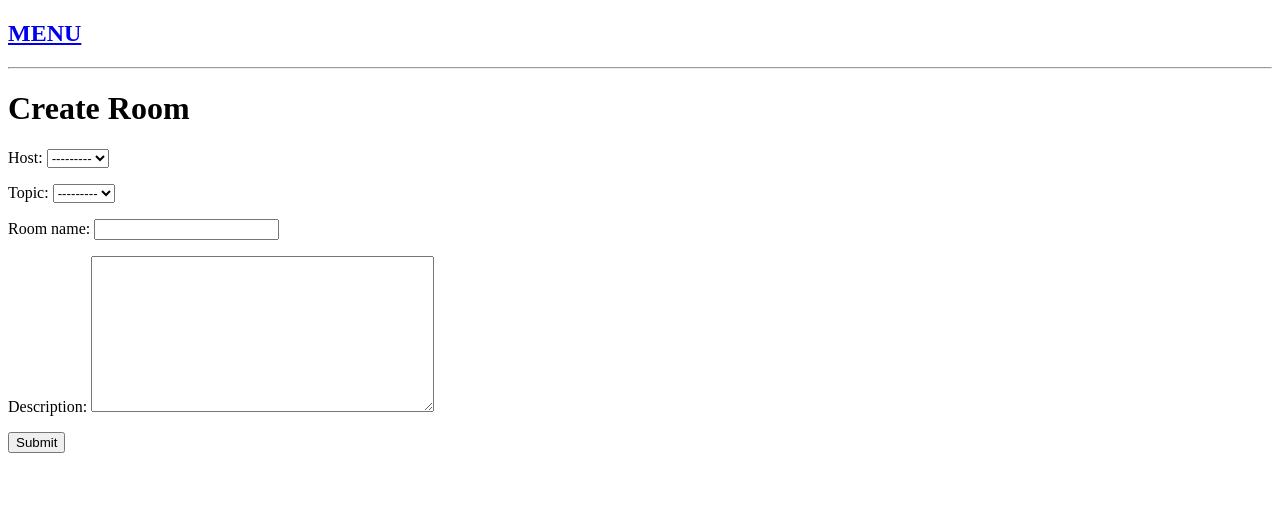
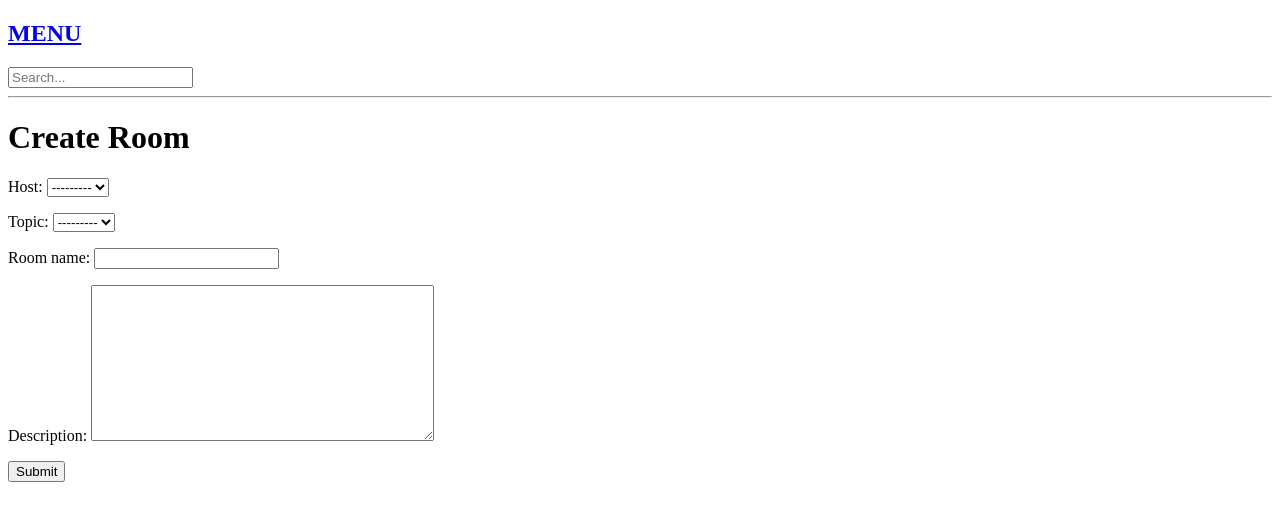
Before and after one commit to MarkNgugi/JOOUSTHUB, a Django app: page /create-room/ in a window 1280 px wide. Shown: the top 521 px of the page. Run offline with Django 4.2, Linux system fonts and the light colour scheme; data that the repository does not hold is empty.

Commit message:
Adding a search form to the search functionality.

```diff
--- a/templates/navbar.html
+++ b/templates/navbar.html
@@ -1,4 +1,8 @@
 <a href="/home/">
     <h2>MENU</h2>
 </a>
+
+<form method="GET" action="{% url 'home' %}">
+    <input type="text" name="q" placeholder="Search...">
+</form>
 <hr>
```
